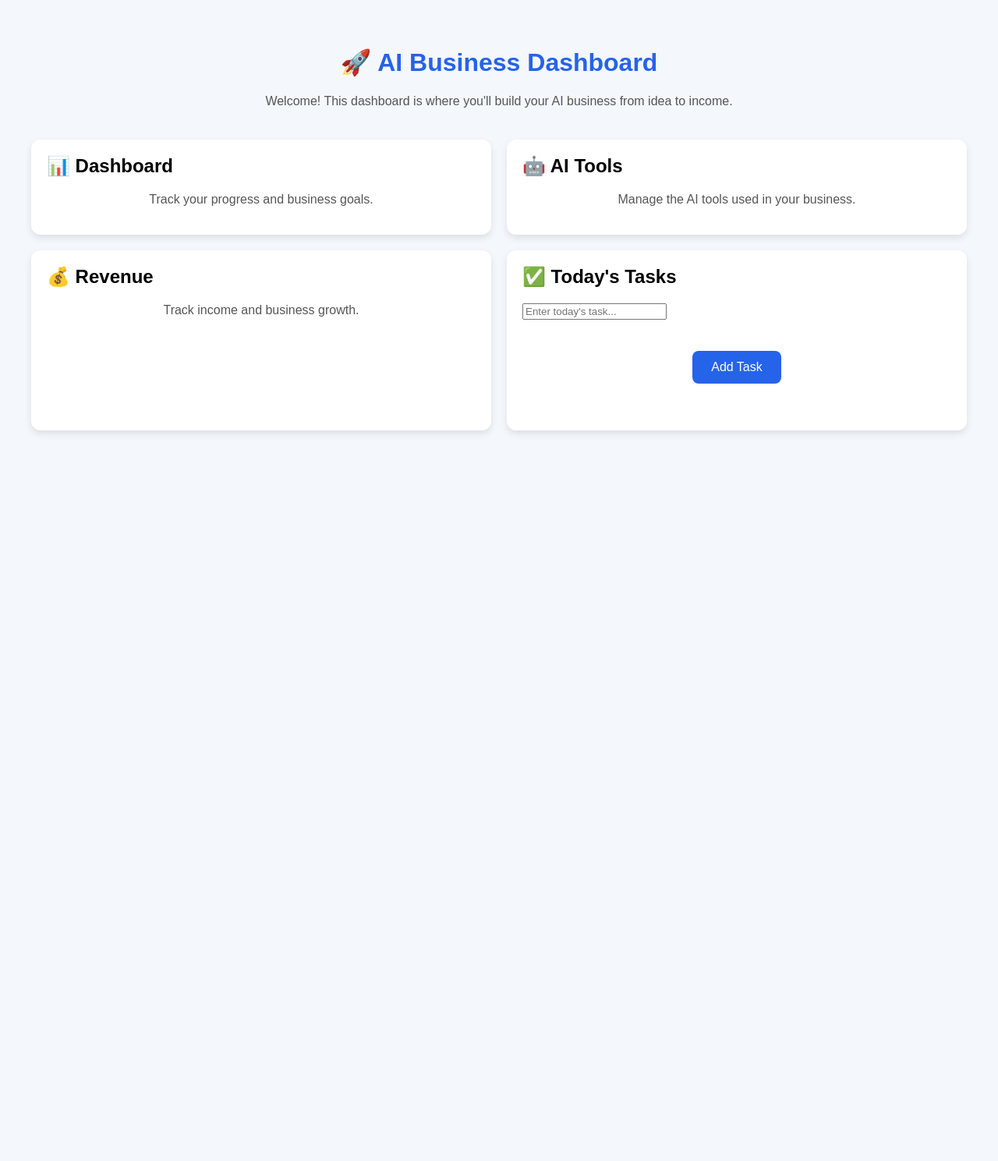
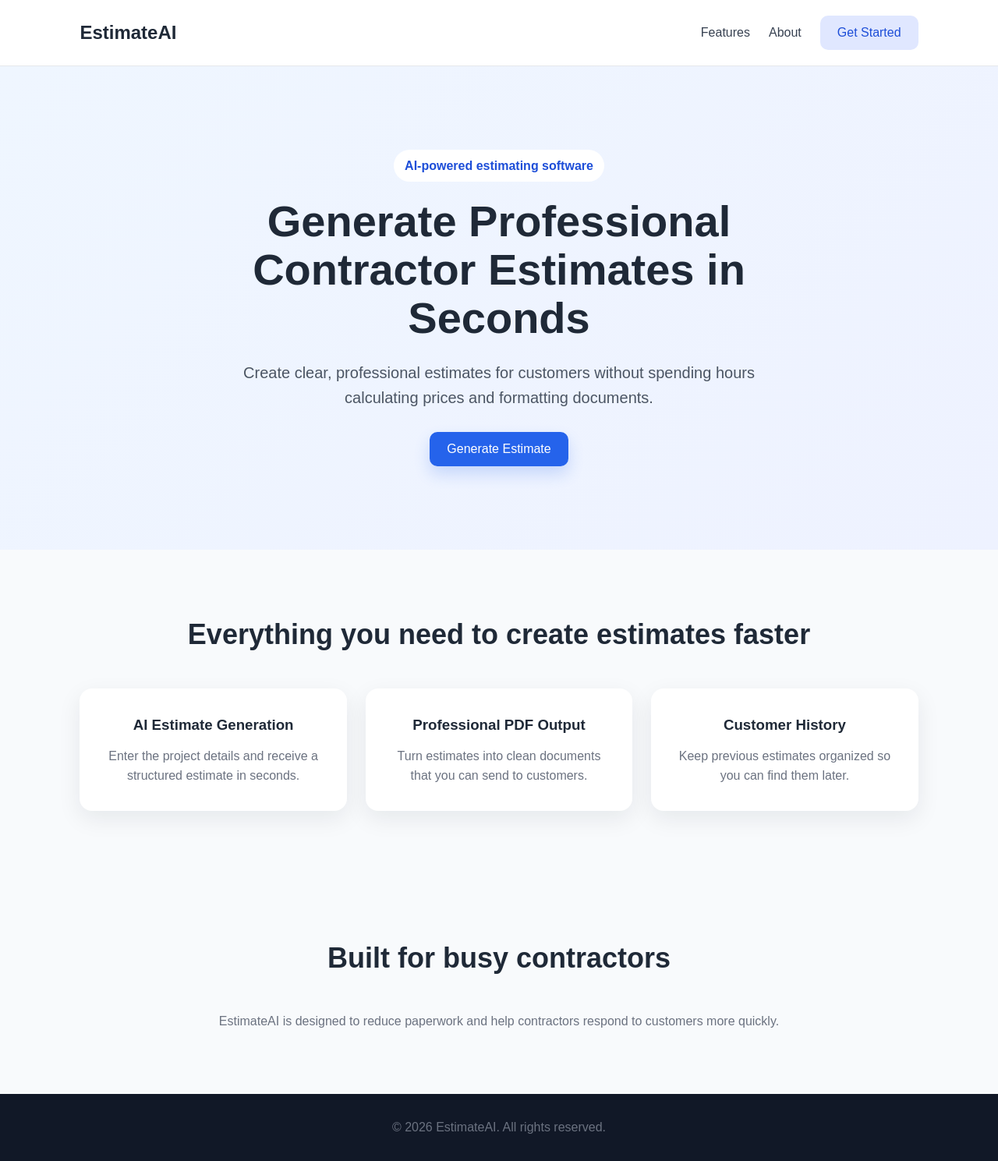
Before and after one commit to geletabayisa90-lgtm/ai-business, a website: page index.html in a window 1280 px wide. Shown: the whole page at 78% size. Before the commit the page ends 800 px from the top, so only its background shows below. Drawn offline with Linux system fonts and the light colour scheme.

Commit message:
Build Day 2 landing page

```diff
--- a/index.html
+++ b/index.html
@@ -1,48 +1,81 @@
 <!DOCTYPE html>
 <html lang="en">
 <head>
-    <meta charset="UTF-8">
-    <meta name="viewport" content="width=device-width, initial-scale=1.0">
-    <title>AI Business Dashboard</title>
-    <link rel="stylesheet" href="style.css">
+  <meta charset="UTF-8">
+  <meta name="viewport" content="width=device-width, initial-scale=1.0">
+  <title>AI Contractor Estimates</title>
+  <link rel="stylesheet" href="style.css">
 </head>
+<body>
 
-<body>
-    <h1>🚀 AI Business Dashboard</h1>
+  <header class="navbar">
+    <div class="logo">EstimateAI</div>
 
-    <p>Welcome! This dashboard is where you'll build your AI business from idea to income.</p>
+    <nav>
+      <a href="#features">Features</a>
+      <a href="#about">About</a>
+      <button class="nav-button">Get Started</button>
+    </nav>
+  </header>
 
-    <div class="dashboard">
-        <div class="card">
-            <h2>📊 Dashboard</h2>
-            <p>Track your progress and business goals.</p>
-        </div>
+  <main>
+    <section class="hero">
+      <div class="hero-content">
+        <p class="badge">AI-powered estimating software</p>
 
-        <div class="card">
-            <h2>🤖 AI Tools</h2>
-            <p>Manage the AI tools used in your business.</p>
-        </div>
+        <h1>Generate Professional Contractor Estimates in Seconds</h1>
 
-        <div class="card">
-            <h2>💰 Revenue</h2>
-            <p>Track income and business growth.</p>
-        </div>
+        <p class="hero-description">
+          Create clear, professional estimates for customers without spending
+          hours calculating prices and formatting documents.
+        </p>
 
-        <div class="card">
-            <h2>✅ Today's Tasks</h2>
+        <button id="generateButton" class="primary-button">
+          Generate Estimate
+        </button>
+      </div>
+    </section>
 
-            <input
-                type="text"
-                id="taskInput"
-                placeholder="Enter today's task..."
-            >
+    <section id="features" class="features">
+      <h2>Everything you need to create estimates faster</h2>
 
-            <button id="addTask">Add Task</button>
+      <div class="feature-grid">
+        <article class="feature-card">
+          <h3>AI Estimate Generation</h3>
+          <p>
+            Enter the project details and receive a structured estimate in seconds.
+          </p>
+        </article>
 
-            <ul id="taskList"></ul>
-        </div>
-    </div>
+        <article class="feature-card">
+          <h3>Professional PDF Output</h3>
+          <p>
+            Turn estimates into clean documents that you can send to customers.
+          </p>
+        </article>
 
-    <script src="script.js"></script>
+        <article class="feature-card">
+          <h3>Customer History</h3>
+          <p>
+            Keep previous estimates organized so you can find them later.
+          </p>
+        </article>
+      </div>
+    </section>
+
+    <section id="about" class="about">
+      <h2>Built for busy contractors</h2>
+      <p>
+        EstimateAI is designed to reduce paperwork and help contractors respond
+        to customers more quickly.
+      </p>
+    </section>
+  </main>
+
+  <footer>
+    <p>© 2026 EstimateAI. All rights reserved.</p>
+  </footer>
+
+  <script src="script.js"></script>
 </body>
 </html>
--- a/script.js
+++ b/script.js
@@ -1,31 +1,5 @@
-const addTaskButton = document.getElementById("addTask");
-const taskInput = document.getElementById("taskInput");
-const taskList = document.getElementById("taskList");
+const generateButton = document.getElementById("generateButton");
 
-addTaskButton.addEventListener("click", () => {
-    const task = taskInput.value.trim();
-
-    if (task === "") {
-        alert("Please enter a task.");
-        return;
-    }
-
-    const li = document.createElement("li");
-li.textContent = task;
-
-li.addEventListener("click", () => {
-    li.classList.toggle("completed");
+generateButton.addEventListener("click", function () {
+  alert("AI estimate generation is coming soon.");
 });
-const deleteButton = document.createElement("button");
-deleteButton.textContent = "Delete";
-
-deleteButton.addEventListener("click", (event) => {
-    event.stopPropagation();
-    li.remove();
-});
-
-li.appendChild(deleteButton);
-    taskList.appendChild(li);
-
-    taskInput.value = "";
-});
--- a/style.css
+++ b/style.css
@@ -1,59 +1,158 @@
+* {
+  box-sizing: border-box;
+  margin: 0;
+  padding: 0;
+}
+
 body {
-    font-family: Arial, sans-serif;
-    background-color: #f4f7fb;
-    margin: 0;
-    padding: 40px;
+  font-family: Arial, sans-serif;
+  line-height: 1.6;
+  color: #1f2937;
+  background: #f8fafc;
+}
+
+.navbar {
+  display: flex;
+  justify-content: space-between;
+  align-items: center;
+  padding: 20px 8%;
+  background: white;
+  border-bottom: 1px solid #e5e7eb;
+}
+
+.logo {
+  font-size: 24px;
+  font-weight: bold;
+}
+
+nav {
+  display: flex;
+  align-items: center;
+  gap: 24px;
+}
+
+nav a {
+  color: #374151;
+  text-decoration: none;
+}
+
+nav a:hover {
+  color: #2563eb;
+}
+
+.nav-button,
+.primary-button {
+  border: none;
+  border-radius: 10px;
+  padding: 13px 22px;
+  font-size: 16px;
+  cursor: pointer;
+}
+
+.nav-button {
+  background: #e0e7ff;
+  color: #1d4ed8;
+}
+
+.primary-button {
+  margin-top: 28px;
+  background: #2563eb;
+  color: white;
+  box-shadow: 0 10px 20px rgba(37, 99, 235, 0.2);
+}
+
+.primary-button:hover {
+  transform: translateY(-2px);
+}
+
+.hero {
+  min-height: 620px;
+  display: flex;
+  align-items: center;
+  justify-content: center;
+  padding: 80px 8%;
+  text-align: center;
+  background: linear-gradient(135deg, #eff6ff, #eef2ff);
+}
+
+.hero-content {
+  max-width: 850px;
+}
+
+.badge {
+  display: inline-block;
+  padding: 8px 14px;
+  margin-bottom: 20px;
+  border-radius: 999px;
+  background: white;
+  color: #1d4ed8;
+  font-weight: bold;
 }
 
 h1 {
-    text-align: center;
-    color: #2563eb;
+  font-size: 56px;
+  line-height: 1.1;
+  margin-bottom: 24px;
 }
 
-p {
-    text-align: center;
-    color: #555;
+.hero-description {
+  max-width: 680px;
+  margin: 0 auto;
+  font-size: 20px;
+  color: #4b5563;
 }
 
-.dashboard {
-    display: grid;
-    grid-template-columns: repeat(2, 1fr);
-    gap: 20px;
-    margin-top: 40px;
+.features,
+.about {
+  padding: 80px 8%;
+  text-align: center;
 }
 
-.card {
-    background: white;
-    padding: 20px;
-    border-radius: 12px;
-    box-shadow: 0 4px 10px rgba(0,0,0,0.1);
+.features h2,
+.about h2 {
+  font-size: 36px;
+  margin-bottom: 40px;
 }
 
-.card h2 {
-    margin-top: 0;
+.feature-grid {
+  display: grid;
+  grid-template-columns: repeat(3, 1fr);
+  gap: 24px;
 }
 
-button {
-    display: block;
-    margin: 40px auto;
-    padding: 12px 24px;
-    font-size: 16px;
-    background-color: #2563eb;
-    color: white;
-    border: none;
-    border-radius: 8px;
-    cursor: pointer;
+.feature-card {
+  padding: 32px;
+  border-radius: 16px;
+  background: white;
+  box-shadow: 0 10px 30px rgba(15, 23, 42, 0.08);
 }
 
-button:hover {
-    background-color: #1d4ed8;
-}.completed {
-    text-decoration: line-through;
-    color: gray;
-    cursor: pointer;
+.feature-card h3 {
+  margin-bottom: 12px;
 }
 
-#taskList li {
-    cursor: pointer;
-    margin: 8px 0;
+.feature-card p,
+.about p {
+  color: #6b7280;
 }
+
+footer {
+  padding: 30px;
+  text-align: center;
+  color: #6b7280;
+  background: #111827;
+}
+
+@media (max-width: 768px) {
+  nav a {
+    display: none;
+  }
+
+  h1 {
+    font-size: 38px;
+  }
+
+  .feature-grid {
+    grid-template-columns: 1fr;
+  }
+}
```
